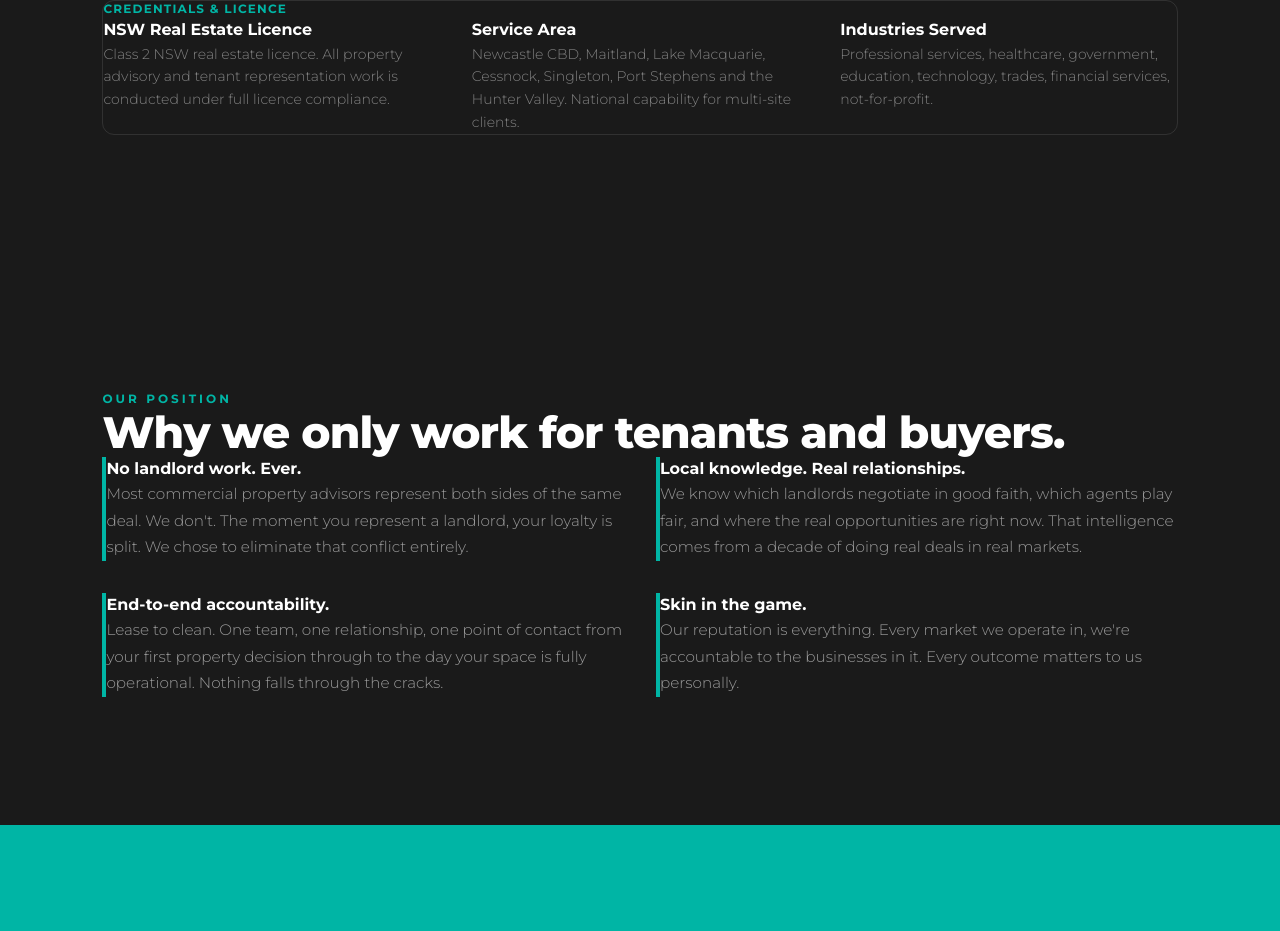
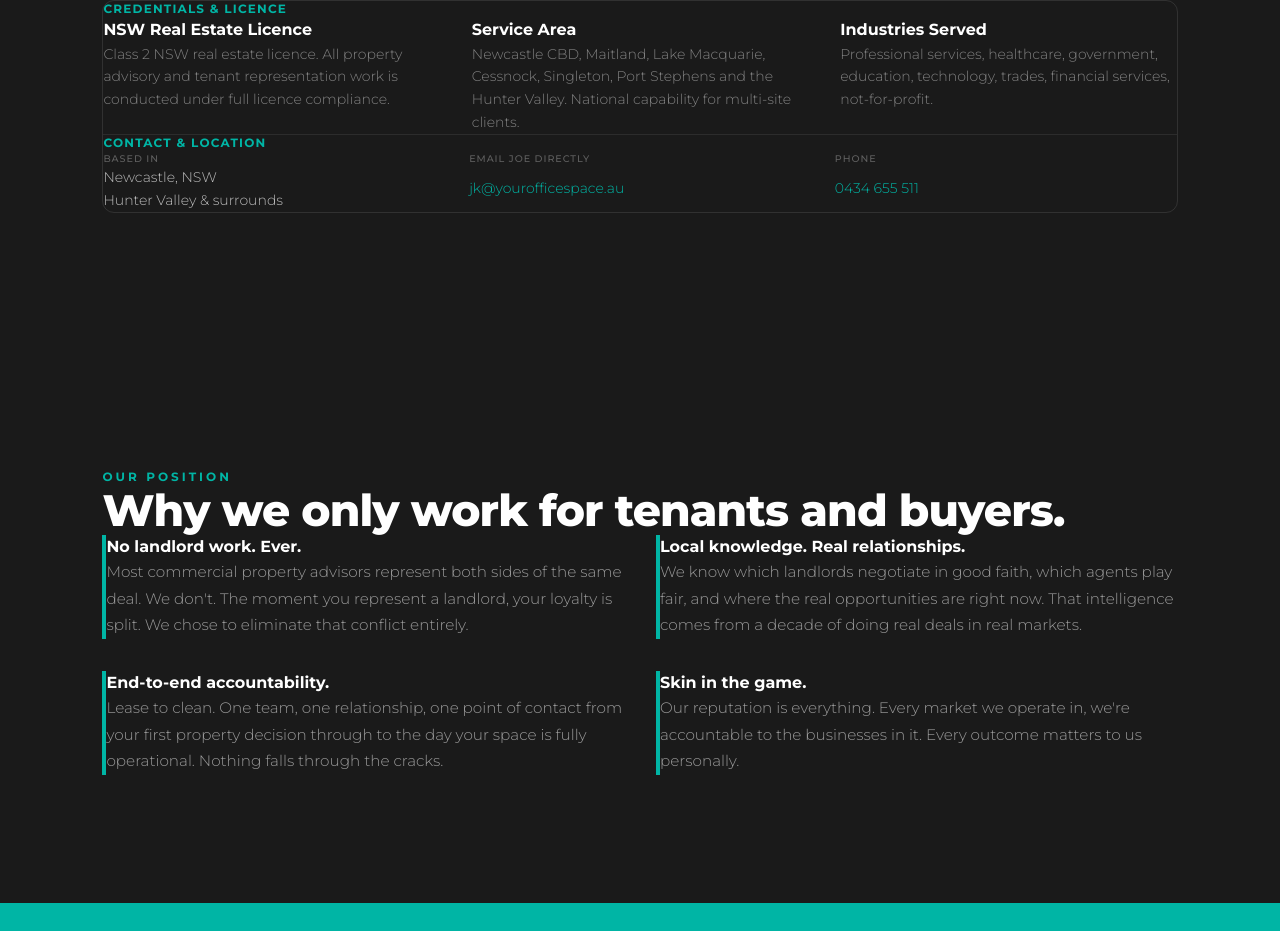
Before and after one commit to yossy-jk/yos-website, a Next.js app: page /about in a window 1280 px wide. Shown: the part 3269-4200 px from the top of the page. Built offline with nearby package versions, Linux system fonts and the light colour scheme; no server answers.

Commit message:
Homepage: fix '100+' copy consistency; About: add contact/location block

```diff
--- a/src/app/about/page.tsx
+++ b/src/app/about/page.tsx
@@ -264,6 +264,23 @@ export default function AboutPage() {
                   <p className="text-white/45 font-light text-sm leading-relaxed">Professional services, healthcare, government, education, technology, trades, financial services, not-for-profit.</p>
                 </div>
               </div>
+              <div className="mt-8 pt-8" style={{ borderTop: '1px solid rgba(255,255,255,0.08)' }}>
+                <p className="text-teal font-bold text-xs tracking-widest uppercase mb-5">Contact &amp; Location</p>
+                <div className="grid grid-cols-1 md:grid-cols-3 gap-6">
+                  <div>
+                    <p className="text-white/30 font-medium uppercase tracking-widest mb-1" style={{ fontSize: '0.6rem' }}>Based in</p>
+                    <p className="text-white/70 font-light text-sm leading-relaxed">Newcastle, NSW<br />Hunter Valley &amp; surrounds</p>
+                  </div>
+                  <div>
+                    <p className="text-white/30 font-medium uppercase tracking-widest mb-1" style={{ fontSize: '0.6rem' }}>Email Joe directly</p>
+                    <a href="mailto:jk@yourofficespace.au" className="text-teal font-light text-sm" style={{ textDecoration: 'none' }}>jk@yourofficespace.au</a>
+                  </div>
+                  <div>
+                    <p className="text-white/30 font-medium uppercase tracking-widest mb-1" style={{ fontSize: '0.6rem' }}>Phone</p>
+                    <a href="tel:+61434655511" className="text-teal font-light text-sm" style={{ textDecoration: 'none' }}>0434 655 511</a>
+                  </div>
+                </div>
+              </div>
             </div>
           </FadeIn>
         </div>
--- a/src/app/page.tsx
+++ b/src/app/page.tsx
@@ -330,7 +330,7 @@ export default function Home() {
           <div className="grid grid-cols-1 md:grid-cols-3 gap-4 md:gap-6">
             {[
               { title: 'We never work for landlords', body: 'Every negotiation, every clause, every conversation — we are answering to you. Not the building owner, not a referral fee.' },
-              { title: 'We have seen what goes wrong', body: 'Hundreds of projects. We know the traps in commercial leases, the gaps in fitout contracts, and what to push back on.' },
+              { title: 'We have seen what goes wrong', body: '100+ projects. We know the traps in commercial leases, the gaps in fitout contracts, and what to push back on.' },
               { title: 'One call covers everything', body: 'Lease, fitout, furniture, cleaning. One relationship. We are the last business card you need for your workspace.' },
             ].map((p, i) => (
               <FadeIn key={p.title} delay={i * 80}>
```
